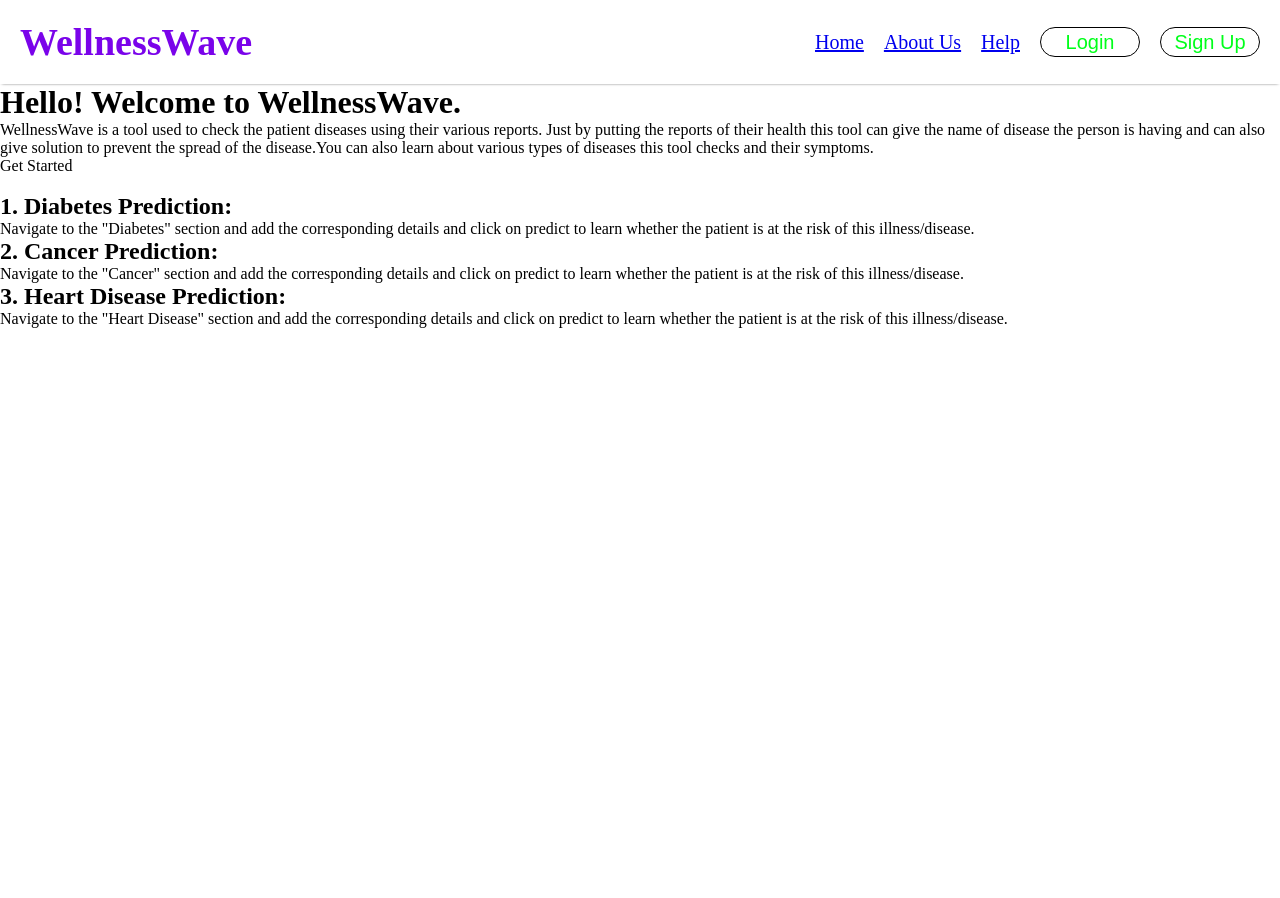
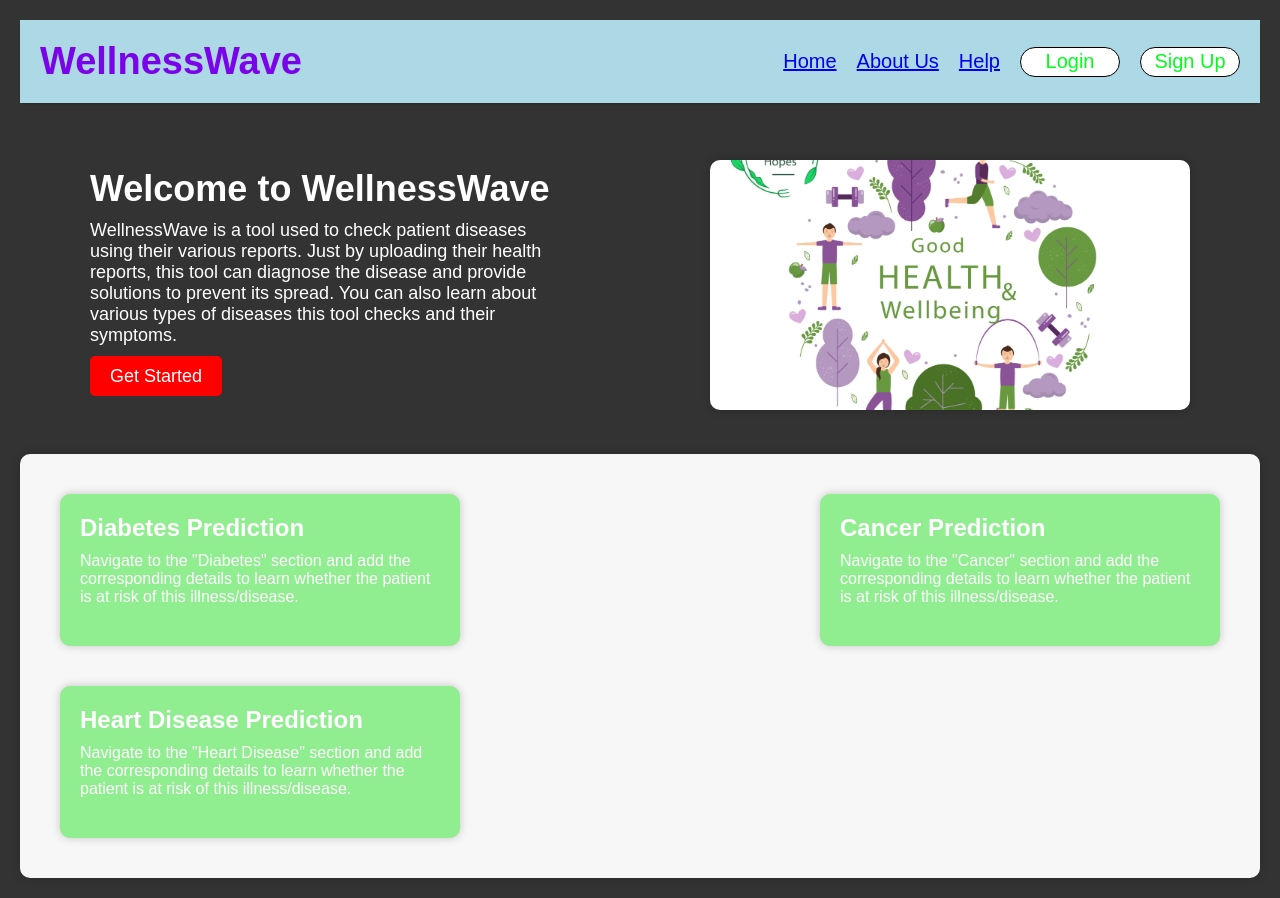
Before and after one commit to naimish73/wellnesswave, a React (Vite) app: page / in a window 1280 px wide. Before the commit the page ends 800 px from the top, so only its background shows below. Built offline with nearby package versions, Linux system fonts and the light colour scheme.

Commit message:
"Various Updated pages"

```diff
--- a/src/Components/Navbar/Navbar.css
+++ b/src/Components/Navbar/Navbar.css
@@ -3,6 +3,8 @@
     justify-content: space-between;
     padding: 20px;
     box-shadow: 0 1px 3px -2px black;
+    background-color: lightblue;
+    margin-bottom: 3%;
 }
 .nav-logo{
     display: flex;
--- a/src/pages/DiseaseIndex/disindex.css
+++ b/src/pages/DiseaseIndex/disindex.css
@@ -22,7 +22,7 @@
     list-style-type: disc;
 }
 .dis-images{
-    display: flex;
+    text-align: center;
     justify-content: center;
     margin-top: 10px;
 }
--- a/src/pages/DiseaseIndex/disindex.jsx
+++ b/src/pages/DiseaseIndex/disindex.jsx
@@ -1,6 +1,10 @@
 import React from 'react'
 import {useNavigate} from 'react-router-dom'
 import './disindex.css'
+import diabetesImage from '../../assets/images/diabetes.png'
+import cancerImage from '../../assets/images/breastcancer.jpg'
+import heartImage from '../../assets/images/heart.png'
+
 
 const Disindex = () => {
     const navigate = useNavigate()
@@ -12,10 +16,10 @@ const Disindex = () => {
         <div className='disindex-container'>
             <h1 className='dis-h1'>WellnessWave - Diseases Index</h1>
             <p className='dis-p1'>This is a directory of all the diseases that WellnessWave can generate assessments for patient. This index provides in depth details about the disease including its symptoms.</p>
-
             <h2 className='dis-h2'>1. Diabetes:</h2>
             <div className='dis-images'>
-                <img className='dis-img' src="" />Img1<br/><br/>
+                <img className='dis-img' src={diabetesImage} /><br/><br/>
+                <p>Fig1. Complication of Diabetes.</p><br/>
             </div>
             <p className='dis-p1'>Diabetes is a disease that occurs when your blood glucose, also called blood sugar, is too high. Blood glucose is your main source of energy and comes from the food you eat. Insulin, a hormone made by the pancreas, helps glucose from food get into your cells to be used for energy.</p>
             <h3 className='dis-h3'>What health problems can people with diabetes develop? </h3>
@@ -38,7 +42,8 @@ const Disindex = () => {
 
             <h2 className='dis-h2'>2. Breast Cancer:</h2>
             <div className='dis-images'>
-                <img className='dis-img' src="" />Img2<br/><br/>
+                <img className='dis-img' src={cancerImage} /><br/><br/>
+                <p>Fig2. cells of Breast Cancer.</p><br/>
             </div>
             {/* <p>Cancer is a group of diseases involving abnormal cell growth with the potential to invade or spread to other parts of the body. These contrast with benign tumors, which do not spread.</p> */}
             <p className='dis-p1'>Breast cancer is cancer that develops from breast tissue. Signs of breast cancer may include a lump in the breast, a change in breast shape, dimpling of the skin, fluid coming from the nipple, a newly inverted nipple, or a red or scaly patch of skin.<br/></p>
@@ -66,7 +71,8 @@ const Disindex = () => {
 
             <h2 className='dis-h2'>3. Heart Disease:</h2>
             <div className='dis-images'>
-                <img className='dis-img' src="" />Img3<br/><br/>
+                <img className='dis-img' src={heartImage} /><br/><br/>
+                <p>Fig3. Complication of Heart.</p><br/>
             </div>
             <h3 className='dis-h3'>Overview</h3>
             <p className='dis-p1'>Heart disease describes a range of conditions that affect your heart. Diseases under the heart disease umbrella include blood vessel diseases, such as coronary artery disease; heart rhythm problems (arrhythmias); and heart defects you're born with (congenital heart defects), among others.<br/>
--- a/src/pages/homepage/home.css
+++ b/src/pages/homepage/home.css
@@ -0,0 +1,125 @@
+/* .homepage{
+    color: white;
+    background-color: black;
+}
+.homepage-container{
+    margin: 10px;
+    padding: 10px;
+    display: flex;
+    justify-content: space-around;
+}
+.gh-img{
+    margin-right: 180px;
+    margin-left: 180px;
+    padding: 10px;
+    width: 427px;
+    height: 320px;
+}
+.left-text{
+    margin-right: 50px;
+}
+.hp-h1{
+    font-size: 48px;
+    margin-bottom: 20px;
+}
+.hp-p{
+    font-size: 20px;
+    margin-bottom: 20px;
+}
+.disease-index{
+    color: white;
+    background-color: red;
+    padding: 10px;
+    border-radius: 5px;
+    cursor: pointer;
+} */
+
+.homepage {
+    color: #fff;
+    background-color: #333;
+    font-family: Arial, sans-serif;
+    padding: 20px;
+  }
+
+  .homepage-container {
+    display: flex;
+    justify-content: space-around;
+    align-items: center;
+    padding: 20px;
+  }
+
+  .left-text {
+    flex-basis: 40%;
+    margin-right: 20px;
+  }
+
+  .hp-h1 {
+    font-size: 36px;
+    margin-bottom: 10px;
+    font-weight: bold;
+  }
+
+  .hp-p {
+    font-size: 18px;
+    margin-bottom: 20px;
+  }
+
+  .disease-index {
+    background-color: red;
+    color: #fff;
+    padding: 10px 20px;
+    border-radius: 5px;
+    cursor: pointer;
+    transition: background-color 0.3s ease;
+  }
+
+  .disease-index:hover {
+    background-color: #3e8e41;
+  }
+
+  .homepage-image {
+    flex-basis: 40%;
+    margin-left: 20px;
+  }
+
+  .gh-img {
+    width: 100%;
+    height: 250px;
+    object-fit: cover;
+    border-radius: 10px;
+    box-shadow: 0 0 10px rgba(0, 0, 0, 0.2);
+  }
+
+  .homepage-features {
+    background-color: #f7f7f7;
+    padding: 20px;
+    margin-top: 20px;
+    border-radius: 10px;
+    box-shadow: 0 0 10px rgba(0, 0, 0, 0.2);
+  }
+
+  .hf-container {
+    display: flex;
+    flex-wrap: wrap;
+    justify-content: space-between;
+  }
+
+  .feature {
+    flex-basis: 30%;
+    margin: 20px;
+    padding: 20px;
+    border-radius: 10px;
+    box-shadow: 0 0 10px rgba(0, 0, 0, 0.2);
+    background-color: lightgreen;
+  }
+
+  .feature h2 {
+    font-size: 24px;
+    margin-bottom: 10px;
+    font-weight: bold;
+  }
+
+  .feature p {
+    font-size: 16px;
+    margin-bottom: 20px;
+  }
--- a/src/pages/homepage/home.jsx
+++ b/src/pages/homepage/home.jsx
@@ -1,44 +1,104 @@
-import React from 'react'
-import './home.css'
-import Navbar from '../../Components/Navbar/Navbar'
-import {useNavigate} from 'react-router-dom'
+// import React from 'react'
+// import './home.css'
+// import Navbar from '../../Components/Navbar/Navbar'
+// import {useNavigate} from 'react-router-dom'
+// import goodhealth from '../../assets/images/good-health-and-wellbeing.jpg'
+
+// function Home() {
+//   const navigate = useNavigate()
+//   const handleClick = () => {
+//     navigate('/disindex')
+//   }
+//   return (
+//     <div className='homepage'>
+//       <Navbar />
+//       <div className='homepage-container'>
+//         <div className='left-text'>
+//           <h1 className='hp-h1'>Hello! Welcome to WellnessWave.</h1>
+//           <p className='hp-p'>WellnessWave is a tool used to check the patient diseases using their various reports. Just by putting the reports of their health this tool can give the name of disease the person is having and can also give solution to prevent the spread of the disease.You can also learn about various types of diseases this tool checks and their symptoms.</p>
+//           <p className='hp-p'><a className="disease-index" onClick={handleClick} role="button">Get Started</a></p>
+//         </div>
+//         <div className='homepage-image'>
+//           <img className='gh-img' src={goodhealth} />
+//         </div>
+//       </div>
+//       <div className='homepage-features'>
+//         <div className='hf-container'>
+//           <div className='Diabetes Prediction'>
+//             <h2>1. Diabetes Prediction:</h2>
+//             <p>Navigate to the "Diabetes" section and add the corresponding details and click on predict to learn whether the patient is at the risk of this illness/disease.</p>
+//           </div>
+//           <div className='Cancer Prediction'>
+//             <h2>2. Cancer Prediction:</h2>
+//             <p>Navigate to the "Cancer" section and add the corresponding details and click on predict to learn whether the patient is at the risk of this illness/disease.</p>
+//           </div>
+//           <div className='Heart Disease Prediction'>
+//             <h2>3. Heart Disease Prediction:</h2>
+//             <p>Navigate to the "Heart Disease" section and add the corresponding details and click on predict to learn whether the patient is at the risk of this illness/disease.</p>
+//           </div>
+//         </div>
+//       </div>
+
+
+//     </div>
+//   )
+// }
+
+// export default Home;
+import React from 'react';
+import './home.css';
+import Navbar from '../../Components/Navbar/Navbar';
+import { useNavigate } from 'react-router-dom';
+import goodhealth from '../../assets/images/good-health-and-wellbeing.jpg';
 
 function Home() {
-  const navigate = useNavigate()
+  const navigate = useNavigate();
   const handleClick = () => {
-    navigate('/disindex')
-  }
+    navigate('/disindex');
+  };
   return (
-    <div className='homepage'>
+    <div className="homepage">
       <Navbar />
-      <div className='homepage-container'>
-        <h1>Hello! Welcome to WellnessWave.</h1>
-        <p>WellnessWave is a tool used to check the patient diseases using their various reports. Just by putting the reports of their health this tool can give the name of disease the person is having and can also give solution to prevent the spread of the disease.You can also learn about various types of diseases this tool checks and their symptoms.</p>
-        <p><a className="disease-index" onClick={handleClick} role="button">Get Started</a></p>
+      <div className="homepage-container">
+        <div className="left-text">
+          <h1 className="hp-h1">Welcome to WellnessWave</h1>
+          <p className="hp-p">
+            WellnessWave is a tool used to check patient diseases using their various reports. Just by uploading their health reports, this tool can diagnose the disease and provide solutions to prevent its spread. You can also learn about various types of diseases this tool checks and their symptoms.
+          </p>
+          <p className="hp-p">
+            <a className="disease-index" onClick={handleClick} role="button">
+              Get Started
+            </a>
+          </p>
+        </div>
+        <div className="homepage-image">
+          <img className="gh-img" src={goodhealth} alt="Good Health and Wellbeing" />
+        </div>
       </div>
-      <div className='homepage-image'>
-        <img src="" />
-      </div>
-      <div className='homepage-features'>
-        <div className='hf-container'>
-          <div className='Diabetes Prediction'>
-            <h2>1. Diabetes Prediction:</h2>
-            <p>Navigate to the "Diabetes" section and add the corresponding details and click on predict to learn whether the patient is at the risk of this illness/disease.</p>
+      <div className="homepage-features">
+        <div className="hf-container">
+          <div className="feature">
+            <h2>Diabetes Prediction</h2>
+            <p>
+              Navigate to the "Diabetes" section and add the corresponding details to learn whether the patient is at risk of this illness/disease.
+            </p>
           </div>
-          <div className='Cancer Prediction'>
-            <h2>2. Cancer Prediction:</h2>
-            <p>Navigate to the "Cancer" section and add the corresponding details and click on predict to learn whether the patient is at the risk of this illness/disease.</p>
+          <div className="feature">
+            <h2>Cancer Prediction</h2>
+            <p>
+              Navigate to the "Cancer" section and add the corresponding details to learn whether the patient is at risk of this illness/disease.
+            </p>
           </div>
-          <div className='Heart Disease Prediction'>
-            <h2>3. Heart Disease Prediction:</h2>
-            <p>Navigate to the "Heart Disease" section and add the corresponding details and click on predict to learn whether the patient is at the risk of this illness/disease.</p>
+          <div className="feature">
+            <h2>Heart Disease Prediction</h2>
+            <p>
+              Navigate to the "Heart Disease" section and add the corresponding details to learn whether the patient is at risk of this illness/disease.
+            </p>
           </div>
         </div>
       </div>
-
-
     </div>
-  )
+  );
 }
 
 export default Home;
```
